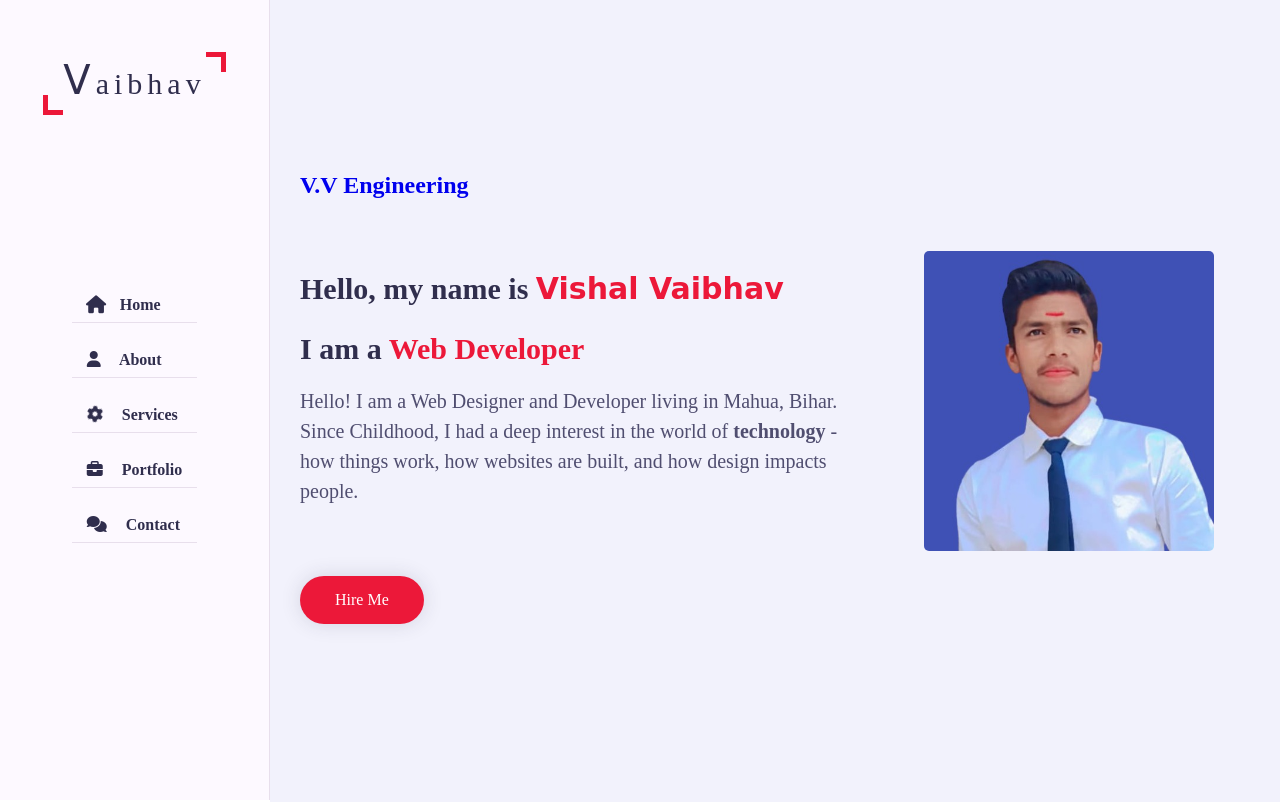
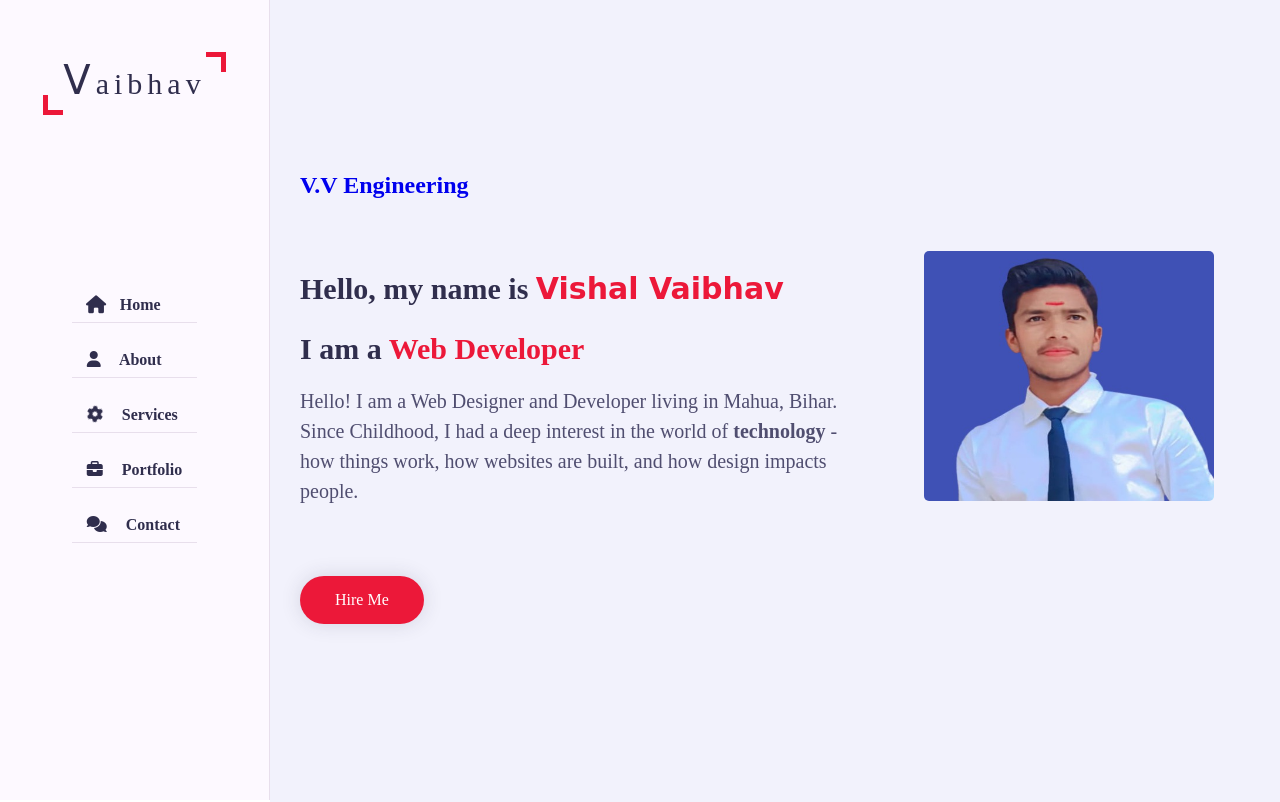
Before and after one commit to vv1939643/VaibhavVishal_Cimage, a plain HTML site: page index.html in a window 1280 px wide. Shown: the top 802 px of the page. Drawn offline with nearby package versions, Linux system fonts and the light colour scheme; a web font is replaced by a local one.

Commit message:
Update index.html

```diff
--- a/index.html
+++ b/index.html
@@ -742,7 +742,7 @@
 						</div>
 						<div class="home-img padd-15">
 
-						<a href=" https://vv1939643.github.io/V.V-Engineering/"> <img src="1122.jpg" style="height: 300px; width: 290px; "></a>
+						<a href=" https://vv1939643.github.io/V.V-Engineering/"> <img src="1122.jpg" style="height: 250px; width: 290px; "></a>
 						</div>
 					</div>
 				</div>
@@ -1162,4 +1162,5 @@ In today’s digital era, the demand for web developers is rising rapidly across
   </script>
 
 </body>
+
 </html>
```
